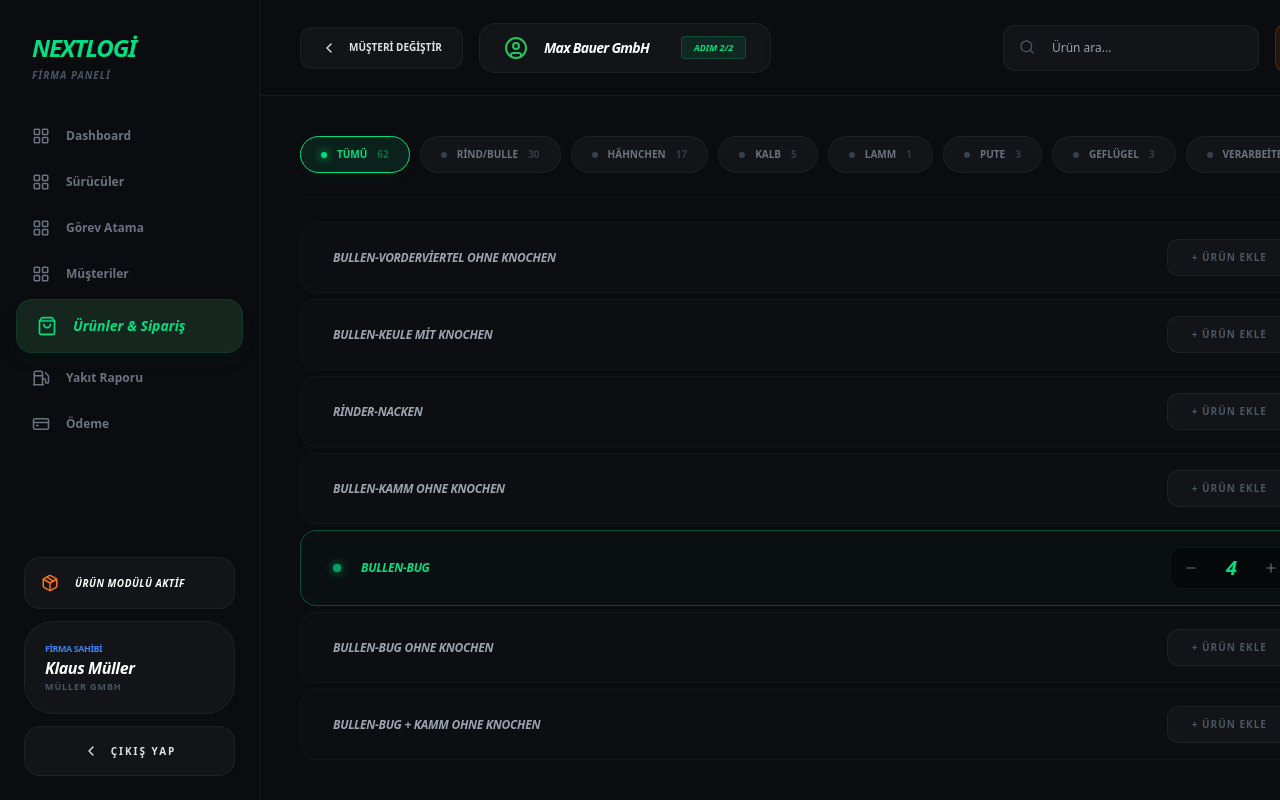
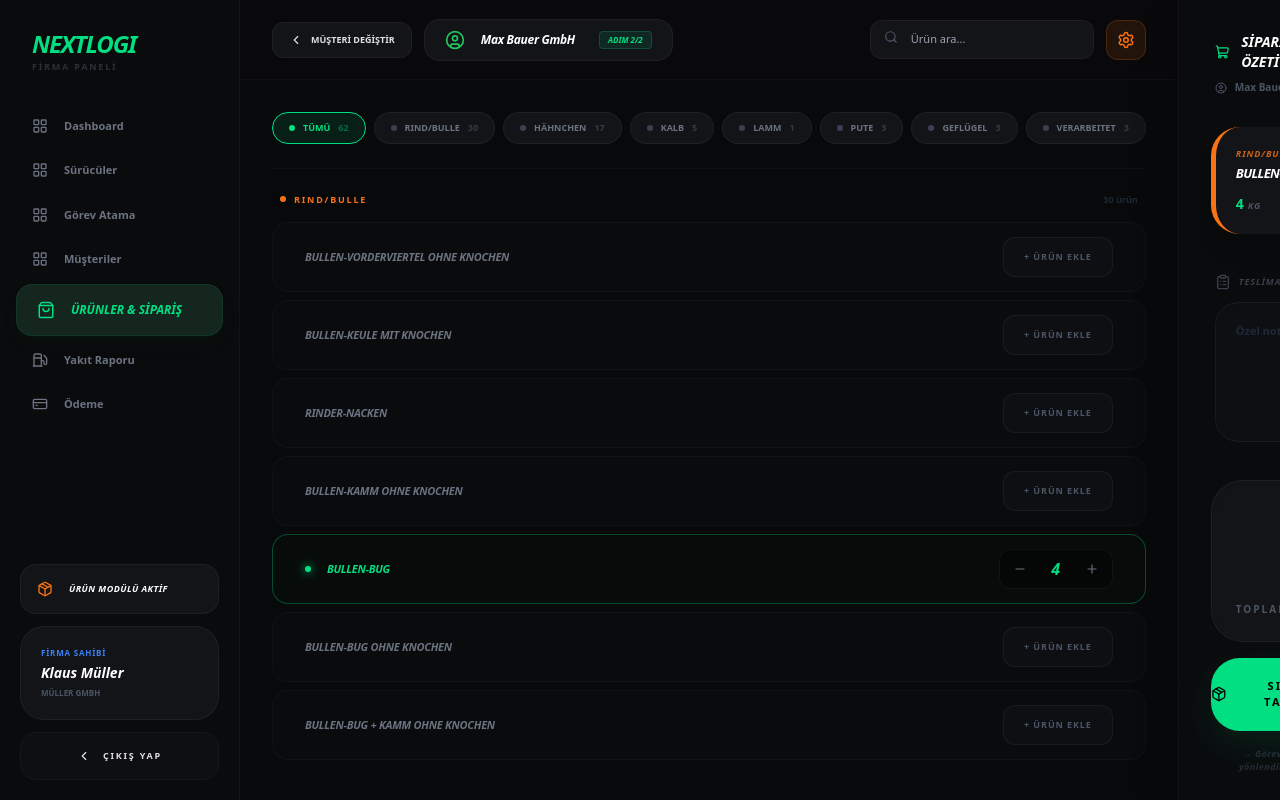
Before and after one commit to takipciberlin-sketch/nextlogi-live, a React (Create React App) app: page / in a window 1280 px wide. Built offline with nearby package versions, Linux system fonts and the light colour scheme.

Commit message:
Hizalama hatalari giderildi ve image_57f27f.jpg duzeni sabitlendi

```diff
--- a/src/App.js
+++ b/src/App.js
@@ -5,135 +5,130 @@ import {
   ChevronLeft, X, Fuel, CreditCard, Plus, Minus
 } from 'lucide-react';
 
-const OrderAppClean = () => {
-  // Sepet durumu: id: miktar şeklinde tutulur
+const OrderMasterClean = () => {
   const [cart, setCart] = useState({ 5: 4 });
 
   const categories = [
-    { n: 'Tümü', c: 62, active: true },
-    { n: 'Rind/Bulle', c: 30 },
-    { n: 'Hähnchen', c: 17 },
-    { n: 'Kalb', c: 5 },
-    { n: 'Lamm', c: 1 },
-    { n: 'Pute', c: 3 },
-    { n: 'Geflügel', c: 3 },
-    { n: 'Verarbeitet', c: 3 }
+    { n: 'TÜMÜ', c: 62, active: true },
+    { n: 'RIND/BULLE', c: 30 },
+    { n: 'HÄHNCHEN', c: 17 },
+    { n: 'KALB', c: 5 },
+    { n: 'LAMM', c: 1 },
+    { n: 'PUTE', c: 3 },
+    { n: 'GEFLÜGEL', c: 3 },
+    { n: 'VERARBEITET', c: 3 }
   ];
 
   const urunler = [
-    { id: 1, n: "Bullen-Vorderviertel ohne Knochen" },
-    { id: 2, n: "Bullen-Keule mit Knochen" },
-    { id: 3, n: "Rinder-Nacken" },
-    { id: 4, n: "Bullen-Kamm ohne Knochen" },
-    { id: 5, n: "Bullen-Bug", active: true },
-    { id: 6, n: "Bullen-Bug ohne Knochen" },
-    { id: 7, n: "Bullen-Bug + Kamm ohne Knochen" }
+    { id: 1, n: "BULLEN-VORDERVIERTEL OHNE KNOCHEN" },
+    { id: 2, n: "BULLEN-KEULE MIT KNOCHEN" },
+    { id: 3, n: "RINDER-NACKEN" },
+    { id: 4, n: "BULLEN-KAMM OHNE KNOCHEN" },
+    { id: 5, n: "BULLEN-BUG", active: true },
+    { id: 6, n: "BULLEN-BUG OHNE KNOCHEN" },
+    { id: 7, n: "BULLEN-BUG + KAMM OHNE KNOCHEN" }
   ];
 
   const handleUpdate = (id, delta) => {
-    setCart(prev => ({
-      ...prev,
-      [id]: Math.max(0, (prev[id] || 0) + delta)
-    }));
+    setCart(prev => ({ ...prev, [id]: Math.max(0, (prev[id] || 0) + delta) }));
   };
 
-  // Toplam hesaplamaları
-  const totalQty = Object.values(cart).reduce((a, b) => a + b, 0);
-  const totalItems = Object.values(cart).filter(v => v > 0).length;
+  return (
+    <div className="flex h-screen bg-[#08090a] text-[#e1e1e3] font-sans overflow-hidden">
 
-  return (
-    <div className="flex h-screen bg-[#0b0c10] text-[#e1e1e3] font-sans overflow-hidden">
-
-      {/* SIDEBAR */}
-      <aside className="w-[260px] bg-[#0b0c10] border-r border-white/5 flex flex-col shrink-0">
+      {/* SOL SIDEBAR: DERLİ TOPLU LİSTE */}
+      <aside className="w-[240px] bg-[#0a0b0d] border-r border-white/[0.03] flex flex-col shrink-0">
         <div className="p-8">
-          <div className="text-[#00df82] font-black text-2xl italic tracking-tighter uppercase">Nextlogi</div>
-          <div className="text-[10px] text-gray-600 font-bold tracking-widest mt-1 uppercase italic">Firma Paneli</div>
+          <div className="text-[#00df82] font-black text-2xl italic tracking-tighter uppercase leading-none">NEXTLOGI</div>
+          <div className="text-[9px] text-gray-600 font-bold tracking-[0.2em] mt-1 opacity-50">FİRMA PANELİ</div>
         </div>
 
         <nav className="flex-1 px-4 space-y-1">
           {['Dashboard', 'Sürücüler', 'Görev Atama', 'Müşteriler'].map((item) => (
-            <div key={item} className="flex items-center gap-4 px-4 py-3 text-gray-500 font-bold text-xs hover:text-white transition-colors cursor-pointer group">
-              <LayoutGrid size={18} className="group-hover:text-[#00df82]" /> {item}
+            <div key={item} className="flex items-center gap-4 px-4 py-3 text-gray-500 font-bold text-[11px] hover:text-white transition-all cursor-pointer group">
+              <LayoutGrid size={16} className="group-hover:text-[#00df82]" /> {item}
             </div>
           ))}
-          <div className="flex items-center gap-4 px-5 py-4 bg-[#14261e] text-[#00df82] rounded-2xl border border-[#00df82]/10 mt-3 shadow-lg shadow-green-950/20">
-            <ShoppingBag size={20} /> <span className="font-black italic text-sm">Ürünler & Sipariş</span>
+          <div className="flex items-center gap-4 px-5 py-4 bg-[#14261e] text-[#00df82] rounded-2xl border border-[#00df82]/10 mt-4 shadow-lg shadow-green-950/20">
+            <ShoppingBag size={18} /> <span className="font-black italic text-xs uppercase">Ürünler & Sipariş</span>
           </div>
-          <div className="flex items-center gap-4 px-4 py-3 text-gray-500 font-bold text-xs hover:text-white mt-2 cursor-pointer transition-all">
-            <Fuel size={18}/> Yakıt Raporu
+          <div className="flex items-center gap-4 px-4 py-3 text-gray-500 font-bold text-[11px] hover:text-white cursor-pointer transition-all mt-2">
+            <Fuel size={16}/> Yakıt Raporu
           </div>
-          <div className="flex items-center gap-4 px-4 py-3 text-gray-500 font-bold text-xs hover:text-white cursor-pointer transition-all">
-            <CreditCard size={18}/> Ödeme
+          <div className="flex items-center gap-4 px-4 py-3 text-gray-500 font-bold text-[11px] hover:text-white cursor-pointer transition-all">
+            <CreditCard size={16}/> Ödeme
           </div>
         </nav>
 
-        <div className="p-6 space-y-3">
+        <div className="p-5 space-y-3">
            <div className="bg-[#121418] p-4 rounded-2xl border border-white/5 flex items-center gap-4">
-              <Package size={18} className="text-orange-500 shadow-orange-500/20"/>
-              <span className="text-[10px] font-black text-white uppercase italic tracking-wider leading-none">Ürün Modülü Aktif</span>
+              <Package size={16} className="text-orange-500"/>
+              <span className="text-[9px] font-black text-white uppercase italic tracking-wider">Ürün Modülü Aktif</span>
            </div>
-           <div className="bg-[#121418] p-5 rounded-[1.8rem] border border-white/5">
-              <div className="text-[9px] text-blue-500 font-black mb-1 uppercase tracking-tighter">Firma Sahibi</div>
-              <div className="text-base font-black italic text-white tracking-tight leading-none mb-1">Klaus Müller</div>
-              <div className="text-[9px] text-gray-600 font-bold uppercase tracking-widest">Müller GmbH</div>
+           <div className="bg-[#121418] p-5 rounded-[1.5rem] border border-white/5">
+              <div className="text-[8px] text-blue-500 font-black mb-1 uppercase tracking-widest">Firma Sahibi</div>
+              <div className="text-sm font-black italic text-white truncate">Klaus Müller</div>
+              <div className="text-[8px] text-gray-600 font-bold mt-1 uppercase">Müller GmbH</div>
            </div>
-           <button className="w-full py-4 bg-[#121418] border border-white/5 hover:bg-white/5 rounded-2xl text-[10px] font-black uppercase tracking-[0.2em] flex items-center justify-center gap-3 transition-all">
-              <ChevronLeft size={16}/> Çıkış Yap
+           <button className="w-full py-4 bg-[#121418]/50 hover:bg-white/5 rounded-2xl text-[9px] font-black uppercase tracking-[0.2em] flex items-center justify-center gap-3 transition-all border border-white/[0.03]">
+              <ChevronLeft size={14}/> Çıkış Yap
            </button>
         </div>
       </aside>
 
-      {/* MERKEZ PANEL */}
-      <main className="flex-1 flex flex-col bg-[#0b0c10]">
-        <header className="h-24 border-b border-white/5 flex items-center justify-between px-10">
-          <div className="flex items-center gap-4">
-            <button className="bg-[#121418] px-5 py-3 rounded-xl text-[10px] font-black uppercase flex items-center gap-3 border border-white/5">
-              <ChevronLeft size={16}/> Müşteri Değiştir
+      {/* MERKEZ PANEL: HİZALANMIŞ ÜRÜN LİSTESİ */}
+      <main className="flex-1 flex flex-col bg-[#08090a]">
+        <header className="h-20 border-b border-white/[0.03] flex items-center justify-between px-8 bg-[#0a0b0d]/50">
+          <div className="flex items-center gap-3">
+            <button className="bg-[#121418] px-4 py-2.5 rounded-xl text-[9px] font-black uppercase flex items-center gap-2 border border-white/5">
+              <ChevronLeft size={14}/> Müşteri Değiştir
             </button>
-            <div className="bg-[#121418] border border-white/5 px-6 py-3 rounded-2xl flex items-center gap-4 shadow-inner">
-              <UserCircle className="text-green-500" size={24}/>
-              <span className="text-sm font-black text-white italic tracking-tighter">Max Bauer GmbH</span>
-              <span className="bg-[#00df82]/10 text-[#00df82] text-[9px] font-black px-3 py-1 rounded border border-[#00df82]/20 ml-4 italic uppercase">Adım 2/2</span>
+            <div className="bg-[#121418] border border-white/5 px-5 py-2.5 rounded-2xl flex items-center gap-4">
+              <UserCircle className="text-green-500" size={20}/>
+              <span className="text-[12px] font-black text-white italic tracking-tight">Max Bauer GmbH</span>
+              <span className="bg-[#00df82]/10 text-[#00df82] text-[8px] font-black px-2 py-0.5 rounded border border-[#00df82]/20 ml-2 uppercase italic">Adım 2/2</span>
             </div>
           </div>
-          <div className="flex items-center gap-4">
+          <div className="flex items-center gap-3">
              <div className="relative">
-                <Search className="absolute left-4 top-3.5 text-gray-600" size={16}/>
-                <input type="text" placeholder="Ürün ara..." className="bg-[#121418] border border-white/5 rounded-xl py-3.5 pl-12 pr-6 text-xs outline-none w-64 focus:border-white/20 transition-all"/>
+                <Search className="absolute left-3.5 top-2.5 text-gray-600" size={14}/>
+                <input type="text" placeholder="Ürün ara..." className="bg-[#121418] border border-white/5 rounded-xl py-2.5 pl-10 pr-4 text-[11px] outline-none w-56 focus:border-white/10 transition-all"/>
              </div>
-             <button className="bg-orange-500/10 text-orange-500 p-3.5 rounded-xl border border-orange-500/20 hover:brightness-125 transition-all"><Settings size={20}/></button>
+             <button className="bg-orange-500/10 text-orange-500 p-2.5 rounded-xl border border-orange-500/20"><Settings size={18}/></button>
           </div>
         </header>
 
-        <div className="flex-1 overflow-y-auto p-10 space-y-6">
-          <div className="flex gap-2.5 pb-6 border-b border-white/[0.03]">
+        <div className="flex-1 overflow-y-auto p-8 space-y-6">
+          <div className="flex gap-2 pb-6 border-b border-white/[0.03] overflow-x-auto no-scrollbar">
             {categories.map((c) => (
-              <button key={c.n} className={`px-5 py-2.5 rounded-full border text-[10px] font-black uppercase flex items-center gap-2.5 transition-all ${c.active ? 'bg-[#00df82]/10 border-[#00df82] text-[#00df82] shadow-lg shadow-green-500/5' : 'bg-[#121418] border-white/5 text-gray-500 hover:border-white/10'}`}>
-                <div className={`w-1.5 h-1.5 rounded-full ${c.active ? 'bg-[#00df82] shadow-[0_0_8px_#00df82]' : 'bg-gray-700'}`}/> {c.n} <span className="opacity-40">{c.c}</span>
+              <button key={c.n} className={`whitespace-nowrap px-4 py-2 rounded-full border text-[9px] font-black uppercase flex items-center gap-2 transition-all ${c.active ? 'bg-[#00df82]/10 border-[#00df82] text-[#00df82]' : 'bg-[#121418] border-white/5 text-gray-500 hover:border-white/10'}`}>
+                <div className={`w-1.5 h-1.5 rounded-full ${c.active ? 'bg-[#00df82]' : 'bg-gray-700'}`}/> {c.n} <span className="opacity-40">{c.c}</span>
               </button>
             ))}
           </div>
 
-          <div className="space-y-1.5">
+          <div className="space-y-2 max-w-5xl mx-auto">
+            <div className="text-orange-500 font-black text-[9px] uppercase tracking-[0.2em] flex items-center gap-2 mb-4 px-2">
+              <div className="w-1.5 h-1.5 rounded-full bg-orange-500 shadow-sm"/> RIND/BULLE <span className="text-gray-800 ml-auto tracking-normal lowercase">30 ürün</span>
+            </div>
             {urunler.map((u) => (
-              <div key={u.id} className={`flex items-center justify-between p-4 px-8 bg-[#121418]/30 rounded-2xl border transition-all ${u.active ? 'border-[#00df82]/30 bg-green-500/[0.02]' : 'border-white/[0.03] hover:bg-white/[0.02]'}`}>
-                <div className="flex items-center gap-5">
-                   {u.active && <div className="w-2 h-2 rounded-full bg-[#00df82] shadow-[0_0_8px_#00df82] animate-pulse"/>}
-                   <span className={`text-[12px] font-black tracking-tight uppercase italic ${u.active ? 'text-[#00df82]' : 'text-gray-400'}`}>{u.n}</span>
+              <div key={u.id} className={`flex items-center justify-between p-3.5 px-8 bg-[#121418]/20 rounded-2xl border transition-all ${u.active ? 'border-[#00df82]/30 bg-green-500/[0.02]' : 'border-white/[0.03]'}`}>
+                <div className="flex items-center gap-4">
+                   {u.active && <div className="w-1.5 h-1.5 rounded-full bg-[#00df82] shadow-[0_0_8px_#00df82]"/>}
+                   <span className={`text-[11px] font-black tracking-tight uppercase italic ${u.active ? 'text-[#00df82]' : 'text-gray-500'}`}>{u.n}</span>
                 </div>
 
-                <div className="flex items-center gap-4">
+                <div className="flex items-center gap-3">
                   {cart[u.id] > 0 ? (
-                    <div className="flex items-center bg-black/40 rounded-xl border border-white/5 p-1 shadow-inner">
-                      <button onClick={() => handleUpdate(u.id, -1)} className="w-8 h-8 flex items-center justify-center text-gray-500 hover:text-white transition-all"><Minus size={14}/></button>
-                      <span className="w-12 text-center font-black italic text-[#00df82] text-xl tracking-tighter">{cart[u.id]}</span>
-                      <button onClick={() => handleUpdate(u.id, 1)} className="w-8 h-8 flex items-center justify-center text-gray-500 hover:text-white transition-all"><Plus size={14}/></button>
+                    <div className="flex items-center bg-black/40 rounded-xl border border-white/5 p-1 shadow-inner h-10">
+                      <button onClick={() => handleUpdate(u.id, -1)} className="w-8 h-8 flex items-center justify-center text-gray-500 hover:text-white"><Minus size={14}/></button>
+                      <span className="w-10 text-center font-black italic text-[#00df82] text-[16px]">{cart[u.id]}</span>
+                      <button onClick={() => handleUpdate(u.id, 1)} className="w-8 h-8 flex items-center justify-center text-gray-500 hover:text-white"><Plus size={14}/></button>
                     </div>
                   ) : (
                     <button
                       onClick={() => handleUpdate(u.id, 1)}
-                      className="bg-[#121418] hover:bg-[#1a2d24] text-gray-600 hover:text-[#00df82] border border-white/5 hover:border-[#00df82]/30 px-6 py-2.5 rounded-xl font-black text-[10px] uppercase tracking-widest transition-all"
+                      className="bg-[#121418]/50 hover:bg-[#1a2d24] text-gray-600 hover:text-[#00df82] border border-white/5 hover:border-[#00df82]/20 px-5 py-2 rounded-xl font-black text-[9px] uppercase tracking-widest transition-all h-10"
                     >
                       + ÜRÜN EKLE
                     </button>
@@ -145,57 +140,58 @@ const OrderAppClean = () => {
         </div>
       </main>
 
-      {/* SEPET PANELİ */}
-      <aside className="w-[420px] bg-[#0b0c10] border-l border-white/5 p-8 flex flex-col gap-8 shadow-[-20px_0_40px_rgba(0,0,0,0.4)]">
-        <div className="flex justify-between items-center px-2">
-          <h2 className="text-base font-black italic uppercase text-white flex items-center gap-3"><ShoppingCart size={24} className="text-[#00df82]"/> Sipariş Özeti</h2>
-          <span className="bg-[#14261e] text-[#00df82] text-[10px] font-black px-3 py-1 rounded-lg border border-[#00df82]/20 shadow-lg shadow-green-500/5">{totalItems} kalem</span>
+      {/* SAĞ PANEL: SEPET DÜZENİ (image_57f27f.jpg Birebir) */}
+      <aside className="w-[380px] bg-[#0a0b0d] border-l border-white/[0.03] p-8 flex flex-col gap-8 shadow-2xl relative">
+        <div className="flex justify-between items-center px-1">
+          <h2 className="text-sm font-black italic uppercase text-white flex items-center gap-3"><ShoppingCart size={20} className="text-[#00df82]"/> Sipariş Özeti</h2>
+          <span className="bg-[#14261e] text-[#00df82] text-[9px] font-black px-2 py-0.5 rounded-md border border-[#00df82]/20 shadow-sm shadow-green-500/5">1 KALEM</span>
         </div>
 
-        <div className="flex items-center gap-3 text-gray-500 -mt-6 px-2">
-           <UserCircle size={14}/> <span className="text-[11px] font-bold">Max Bauer GmbH</span>
+        <div className="flex items-center gap-2 text-gray-600 -mt-6 px-1">
+           <UserCircle size={12}/> <span className="text-[10px] font-bold">Max Bauer GmbH</span>
         </div>
 
-        <div className="flex-1 overflow-y-auto space-y-4 px-1 custom-scrollbar">
+        {/* SEPET KARTI */}
+        <div className="space-y-4">
           {Object.entries(cart).map(([id, qty]) => qty > 0 && (
-            <div key={id} className="bg-[#121418] p-6 rounded-[2.2rem] border-l-[6px] border-orange-500 relative shadow-2xl animate-in slide-in-from-right duration-300">
-               <button onClick={() => handleUpdate(parseInt(id), -qty)} className="absolute right-6 top-6 bg-red-500/10 p-2 rounded-xl text-red-500/40 hover:text-red-500 transition-all border border-red-500/5">
+            <div key={id} className="bg-[#121418] p-5 rounded-[1.8rem] border-l-[5px] border-orange-500 relative shadow-xl overflow-hidden group">
+               <button onClick={() => handleUpdate(parseInt(id), -qty)} className="absolute right-5 top-5 text-gray-700 hover:text-red-500 transition-colors">
                  <X size={16}/>
                </button>
-               <div className="text-[10px] font-black text-orange-500 uppercase tracking-widest mb-2 italic">RIND/BULLE • {qty}.0 kg</div>
-               <div className="text-base font-black text-white uppercase italic tracking-tighter truncate pr-10">
+               <div className="text-[9px] font-black text-orange-500 uppercase tracking-widest mb-1 italic opacity-80">RIND/BULLE • {qty}.0 kg</div>
+               <div className="text-[13px] font-black text-white uppercase italic tracking-tighter truncate pr-8 leading-tight">
                  {urunler.find(u => u.id === parseInt(id))?.n}
                </div>
-               <div className="text-[14px] text-[#00df82] font-black mt-3">{qty} <span className="text-gray-600 font-bold ml-1 italic uppercase text-[10px]">kg</span></div>
+               <div className="text-[14px] text-[#00df82] font-black mt-3 flex items-baseline gap-1">
+                 {qty} <span className="text-gray-600 font-bold uppercase text-[9px] italic tracking-widest">kg</span>
+               </div>
             </div>
           ))}
-          {totalItems === 0 && (
-            <div className="h-40 border-2 border-dashed border-white/5 rounded-[2rem] flex items-center justify-center text-gray-700 font-black italic uppercase text-[11px] tracking-widest">Henüz ürün eklenmedi</div>
-          )}
         </div>
 
-        <div className="mt-auto space-y-6">
-           <div className="bg-[#121418] p-8 rounded-[2.5rem] border border-white/5 flex justify-between items-end shadow-inner relative overflow-hidden">
-              <div className="text-[11px] text-gray-600 font-black uppercase tracking-[0.3em]">Toplam</div>
-              <div className="text-2xl font-black text-[#00df82] italic tracking-tighter leading-none">{totalItems} ürün • {totalQty}.0 kg</div>
+        {/* TESLİMAT NOTU ALANI */}
+        <div className="space-y-3 px-1 mt-2">
+           <div className="flex items-center gap-2 text-gray-600 text-[9px] font-black uppercase tracking-widest italic opacity-70"><ClipboardList size={16}/> Teslimat Notu</div>
+           <textarea placeholder="Özel not..." className="w-full bg-[#121418]/50 border border-white/5 rounded-[1.5rem] p-5 text-[11px] font-bold min-h-[140px] outline-none focus:border-[#00df82]/20 transition-all text-white placeholder:text-gray-800 shadow-inner resize-none"></textarea>
+        </div>
+
+        {/* FİNAL ALT BÖLÜM */}
+        <div className="mt-auto space-y-4">
+           <div className="bg-[#121418] p-6 rounded-[2rem] border border-white/5 flex justify-between items-end shadow-inner relative overflow-hidden group">
+              <div className="text-[10px] text-gray-600 font-black uppercase tracking-[0.2em] relative z-10">TOPLAM</div>
+              <div className="text-lg font-black text-[#00df82] italic tracking-tighter relative z-10">1 ÜRÜN • 4.0 KG</div>
            </div>
 
-           <button className="w-full bg-[#00df82] text-black py-7 rounded-[2.2rem] font-black uppercase text-sm tracking-[0.3em] hover:brightness-110 active:scale-[0.98] transition-all flex items-center justify-center gap-4 shadow-[0_20px_50px_rgba(0,223,130,0.15)] group">
-              <Package size={22} className="group-hover:scale-110 transition-transform"/>
-              Siparişi Tamamla
+           <button className="w-full bg-[#00df82] text-black py-5 rounded-[1.8rem] font-black uppercase text-[11px] tracking-[0.2em] hover:brightness-110 active:scale-[0.98] transition-all flex items-center justify-center gap-3 shadow-[0_15px_40px_rgba(0,223,130,0.1)] group">
+              <Package size={18} className="group-hover:scale-110 transition-transform"/> SIPARIŞI TAMAMLA
            </button>
 
-           <p className="text-[10px] text-gray-700 font-bold text-center italic tracking-wide">→ Görev Atama'ya yönlendirileceksiniz</p>
+           <p className="text-[9px] text-gray-700 font-bold text-center italic tracking-wider opacity-60">→ Görev Atama'ya yönlendirileceksiniz</p>
         </div>
       </aside>
 
-      <style jsx>{`
-        .custom-scrollbar::-webkit-scrollbar { width: 4px; }
-        .custom-scrollbar::-webkit-scrollbar-track { background: transparent; }
-        .custom-scrollbar::-webkit-scrollbar-thumb { background: #1a1d23; border-radius: 10px; }
-      `}</style>
     </div>
   );
 };
 
-export default OrderAppClean;
+export default OrderMasterClean;
```
